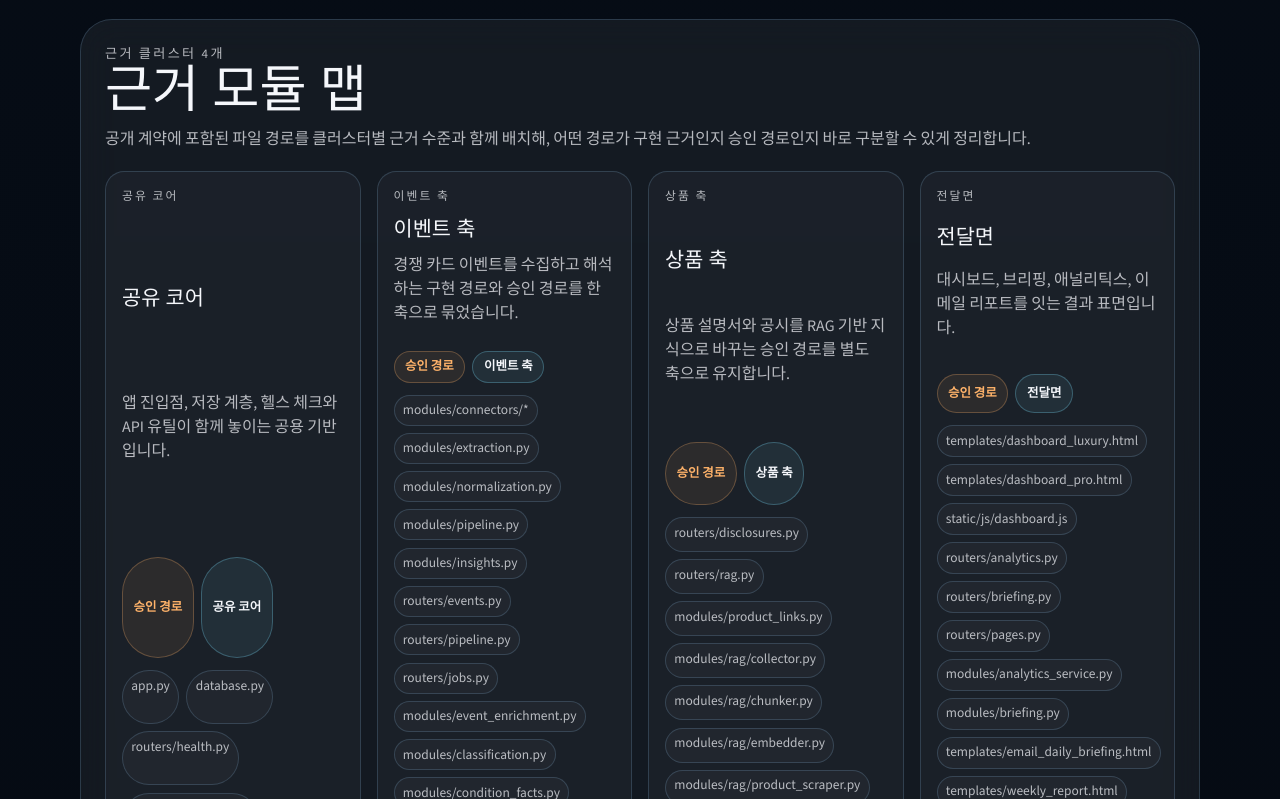
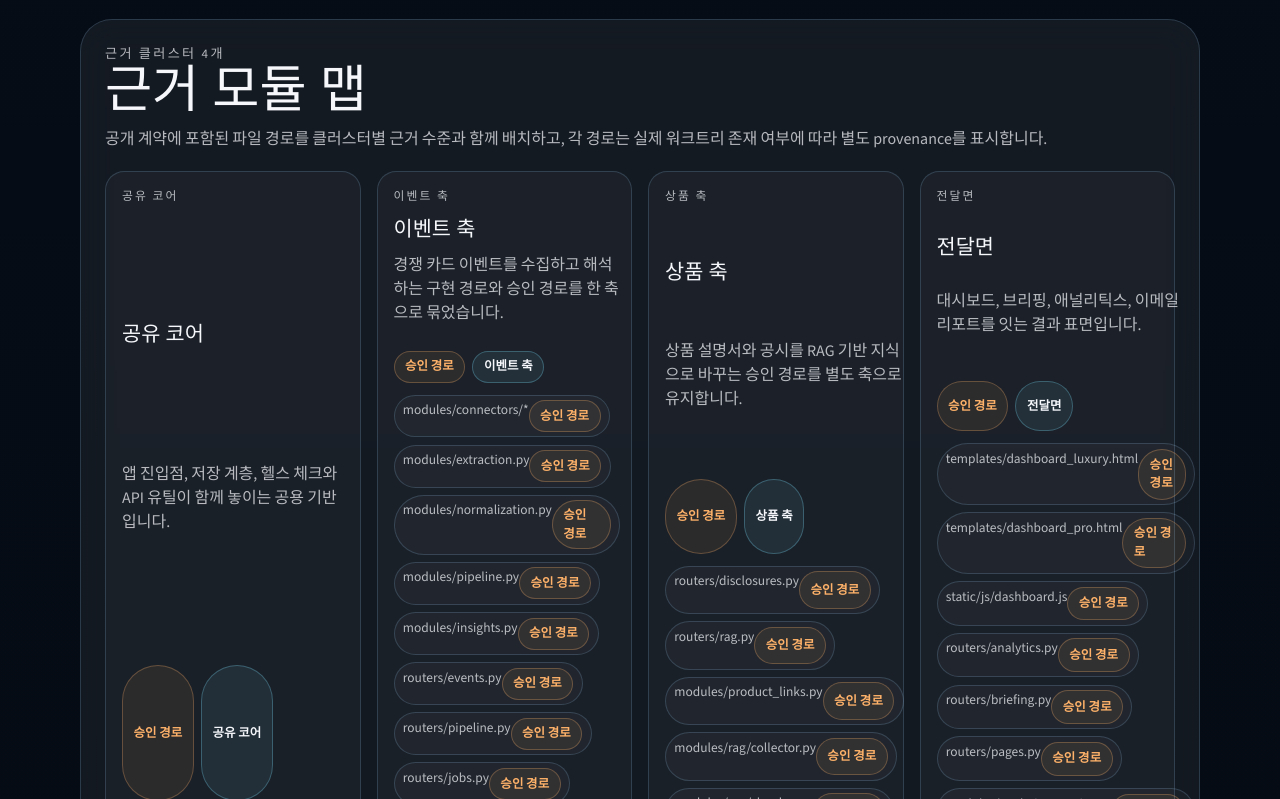
Before and after one commit to shinhan-card/card-event, a Next.js app in the folder presentation-site/: page /deep-dive in a window 1280 px wide. Shown: the part 4341-5140 px from the top of the page. Built offline with nearby package versions, Linux system fonts and the light colour scheme.

Commit message:
Add file-level evidence provenance

```diff
--- a/presentation-site/components/deep-dive/evidence-module-map.tsx
+++ b/presentation-site/components/deep-dive/evidence-module-map.tsx
@@ -1,3 +1,6 @@
+import { existsSync } from "node:fs";
+import path from "node:path";
+
 import SectionShell from "@/components/chrome/section-shell";
 import { architectureContent } from "@/content/architecture-content";
 import { moduleMap } from "@/content/module-map";
@@ -14,12 +17,24 @@ const evidenceLabels = {
   approved: "승인 경로",
 } as const;
 
+const repoRootCandidates = [process.cwd(), path.resolve(process.cwd(), "..")];
+
+const resolvePathStatus = (relativePath: string): keyof typeof evidenceLabels => {
+  if (relativePath.includes("*")) {
+    return "approved";
+  }
+
+  return repoRootCandidates.some((repoRoot) => existsSync(path.resolve(repoRoot, relativePath)))
+    ? "implemented"
+    : "approved";
+};
+
 export default function EvidenceModuleMap() {
   return (
     <SectionShell
       eyebrow={`근거 클러스터 ${moduleMap.clusters.length}개`}
       title={architectureContent.copy.deepDiveModules}
-      summary="공개 계약에 포함된 파일 경로를 클러스터별 근거 수준과 함께 배치해, 어떤 경로가 구현 근거인지 승인 경로인지 바로 구분할 수 있게 정리합니다."
+      summary="공개 계약에 포함된 파일 경로를 클러스터별 근거 수준과 함께 배치하고, 각 경로는 실제 워크트리 존재 여부에 따라 별도 provenance를 표시합니다."
       id="evidence-module-map"
     >
       <div className="diagram-grid evidence-module-map-grid" aria-label="근거 모듈 맵">
@@ -40,9 +55,18 @@ export default function EvidenceModuleMap() {
               <span className="diagram-chip">{groupLabels[cluster.group]}</span>
             </div>
             <ul className="module-cluster-map-files">
-              {cluster.files.map((file) => (
-                <li key={file}>{file}</li>
-              ))}
+              {cluster.files.map((file) => {
+                const pathStatus = resolvePathStatus(file);
+
+                return (
+                  <li data-path-status={pathStatus} key={file}>
+                    <span>{file}</span>
+                    <span className="diagram-chip diagram-chip--muted">
+                      {evidenceLabels[pathStatus]}
+                    </span>
+                  </li>
+                );
+              })}
             </ul>
           </article>
         ))}
```
Also changed, not shown: 2 other files (tests, documents, lock files or other folders).
